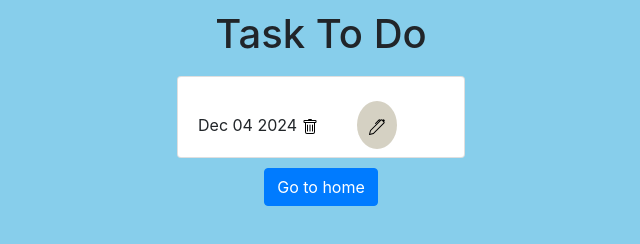
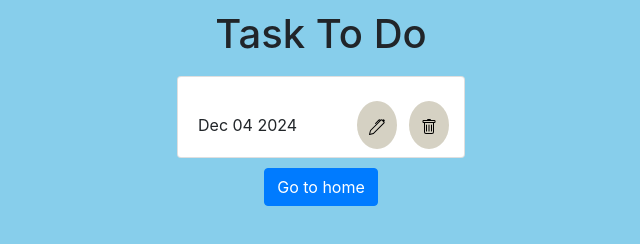
Before and after one commit to hemendra-zerotime/Javascriot-crud-operation, a plain HTML site: page todo.html in a window 1280 px wide. Shown: the whole page, without its empty margins (319-959 px from the left). Drawn offline with nearby package versions, Linux system fonts and the light colour scheme.

Commit message:
update class from edit to del

```diff
--- a/style.css
+++ b/style.css
@@ -28,7 +28,7 @@ header,
 }
 
 .pen,
-.edit {
+.del {
     background-color: #d5d1c3;
     padding: 12px;
     border-radius: 50%;
@@ -41,7 +41,7 @@ header,
     right: 67px;
 }
 
-.edit {
+.del {
     bottom: 8px;
     right: 15px;
 }
```
